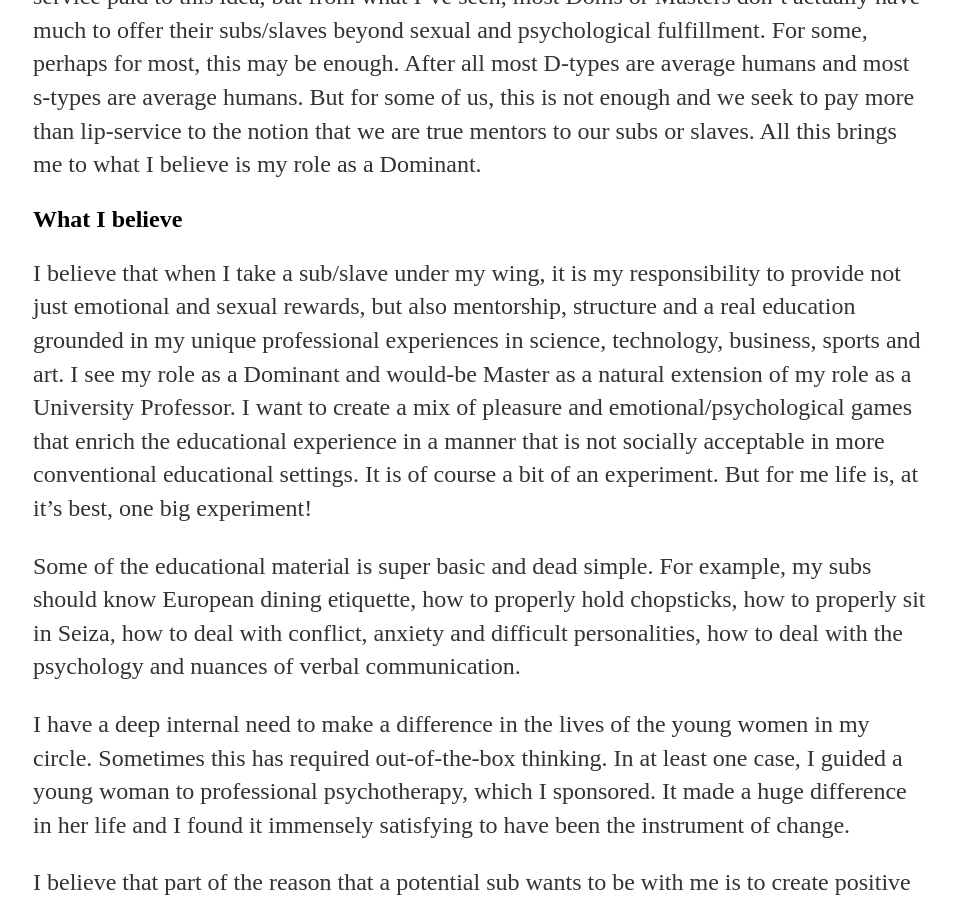
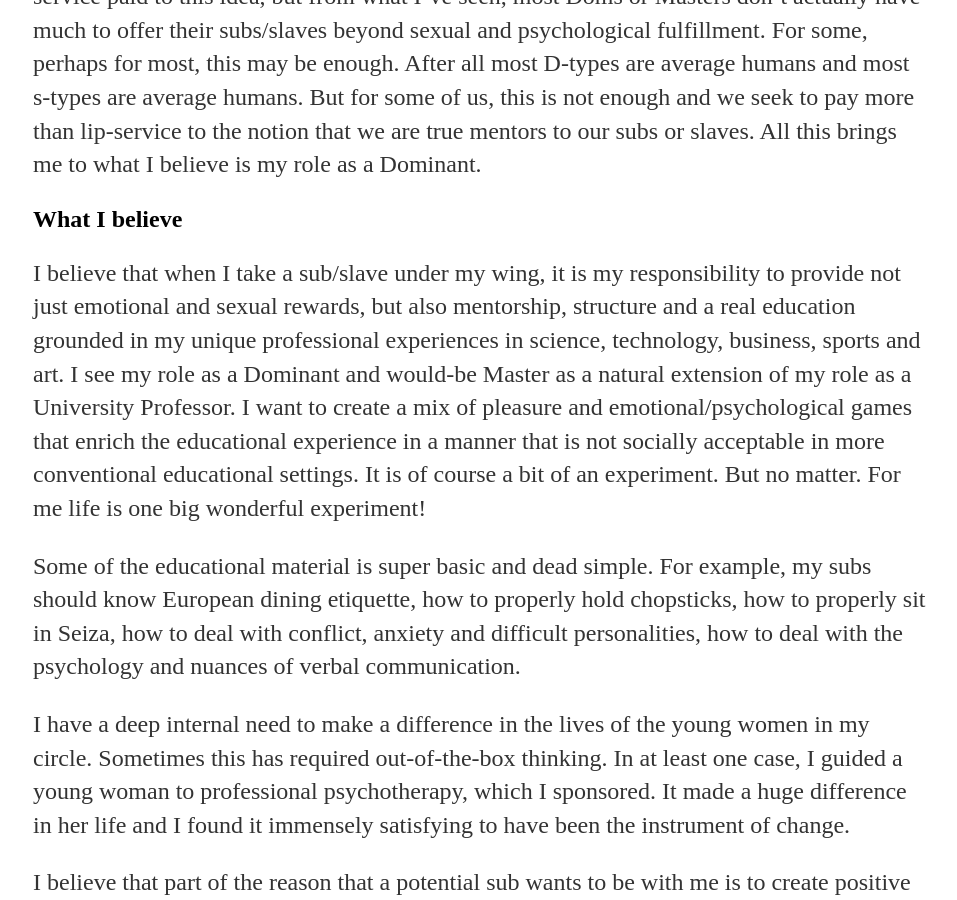
Before and after one commit to rationaldom/rationaldom.github.io, a Jekyll site: the page built from drafts/beliefs.md, in a window 1280 px wide and 900 px high, scrolled down 1655 px. Shown: the whole window, without its empty margins (159-1116 px from the left). Built offline with Jekyll 4.4.1, drawn with Linux system fonts in a browser that asks for light colours; our own code applies the rules of GitHub Pages for plain Markdown files.

Commit message:
a few more changes to belief.md

```diff
--- a/drafts/beliefs.md
+++ b/drafts/beliefs.md
@@ -20,7 +20,7 @@ In my brief time interacting with the BDSM community, I have come to ask, can't
 
 ## What I believe
 
-I believe that when I take a sub/slave under my wing, it is my responsibility to provide not just emotional and sexual rewards, but also mentorship, structure and a real education grounded in my unique professional experiences in science, technology, business, sports and art. I see my role as a Dominant and would-be Master as a natural extension of my role as a University Professor. I want to create a mix of pleasure and emotional/psychological games that enrich the educational experience in a manner that is not socially acceptable in more conventional educational settings. It is of course a bit of an experiment. But for me life is, at it's best, one big experiment!
+I believe that when I take a sub/slave under my wing, it is my responsibility to provide not just emotional and sexual rewards, but also mentorship, structure and a real education grounded in my unique professional experiences in science, technology, business, sports and art. I see my role as a Dominant and would-be Master as a natural extension of my role as a University Professor. I want to create a mix of pleasure and emotional/psychological games that enrich the educational experience in a manner that is not socially acceptable in more conventional educational settings. It is of course a bit of an experiment. But no matter. For me life is one big wonderful experiment!
 
 Some of the educational material is super basic and dead simple. For example, my subs should know European dining etiquette, how to properly hold chopsticks, how to properly sit in Seiza, how to deal with conflict, anxiety and difficult personalities, how to deal with the psychology and nuances of verbal communication.
 
```
